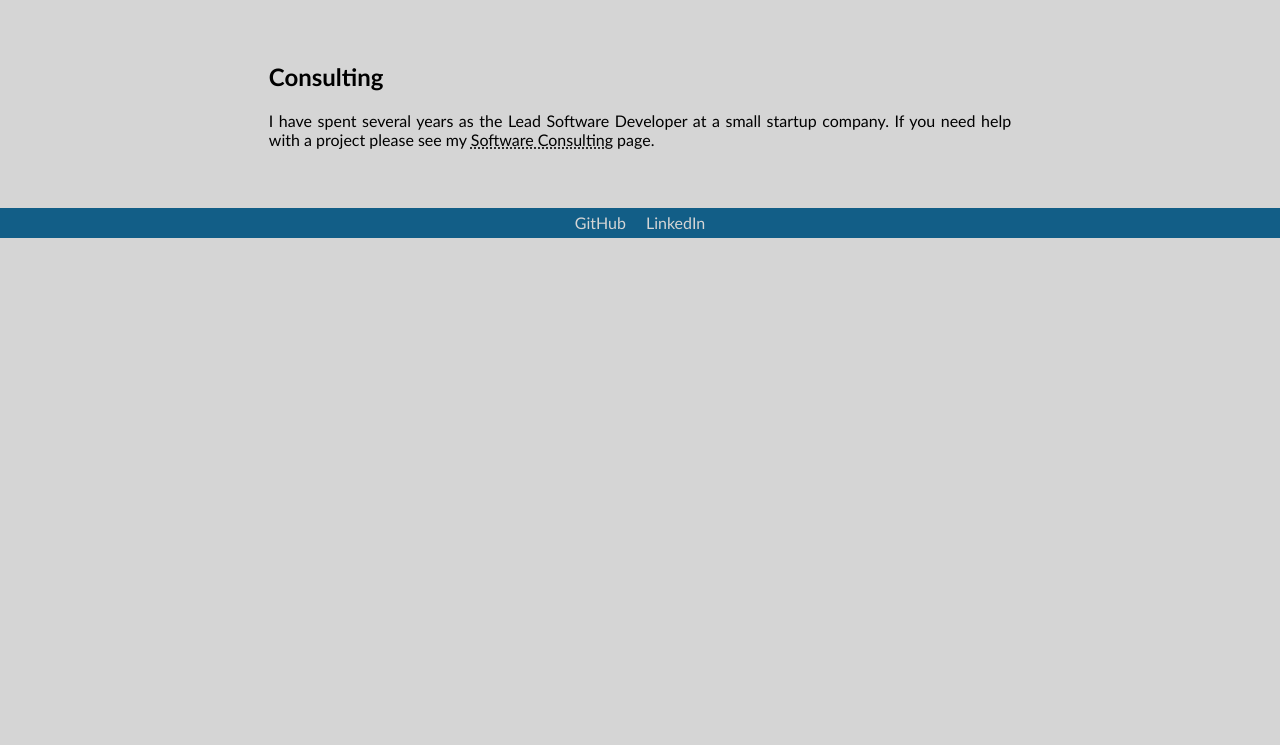
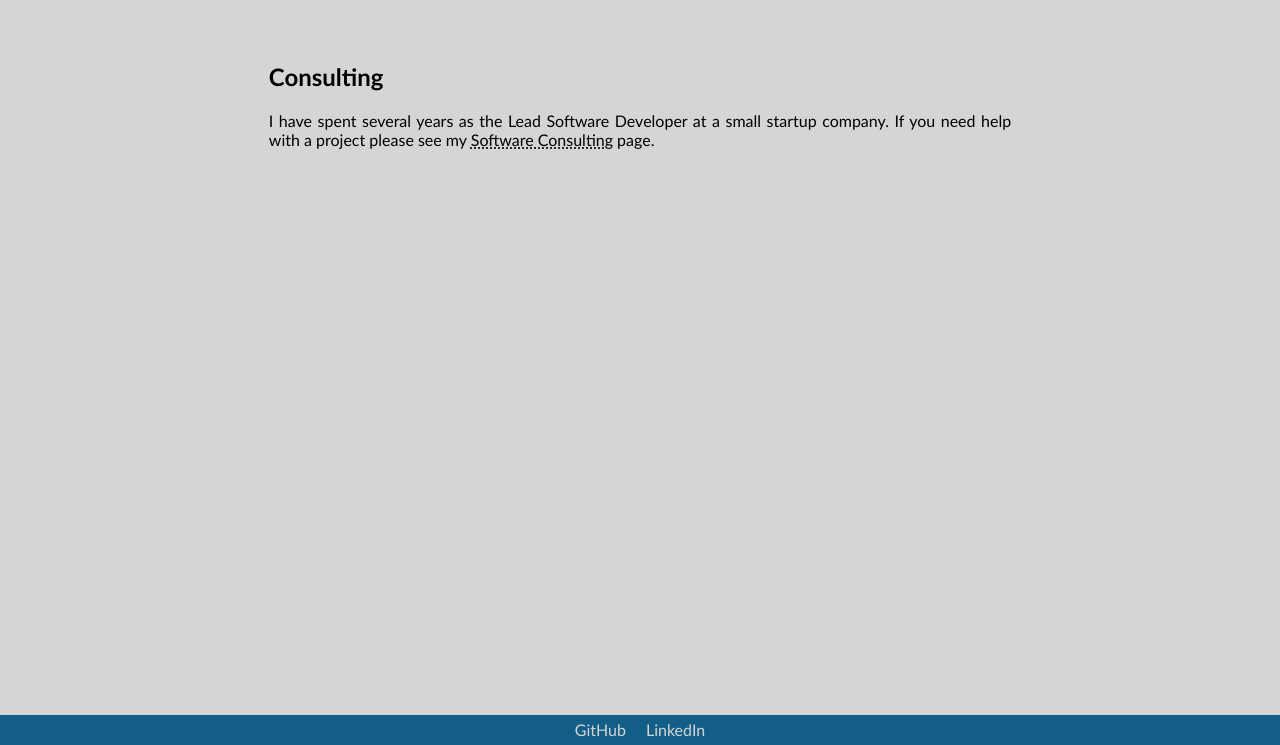
Before and after one commit to ericdweise/website, a PHP site: page / in a window 1280 px wide. Shown: the part 55-800 px from the top of the page. Run offline with PHP 8.4, Linux system fonts and the light colour scheme.

Commit message:
footer stays at bottom of display even when content doesnt reach bottom

```diff
--- a/htdocs/assets/stylesheets/main.css
+++ b/htdocs/assets/stylesheets/main.css
@@ -71,6 +71,8 @@ div#footer {
     margin-top: 1.5rem;
     height: 30px;
     display: flex;
+    bottom: 0px;
+    position: absolute;
 }
 div#find-me {
     height: 30px;
```
